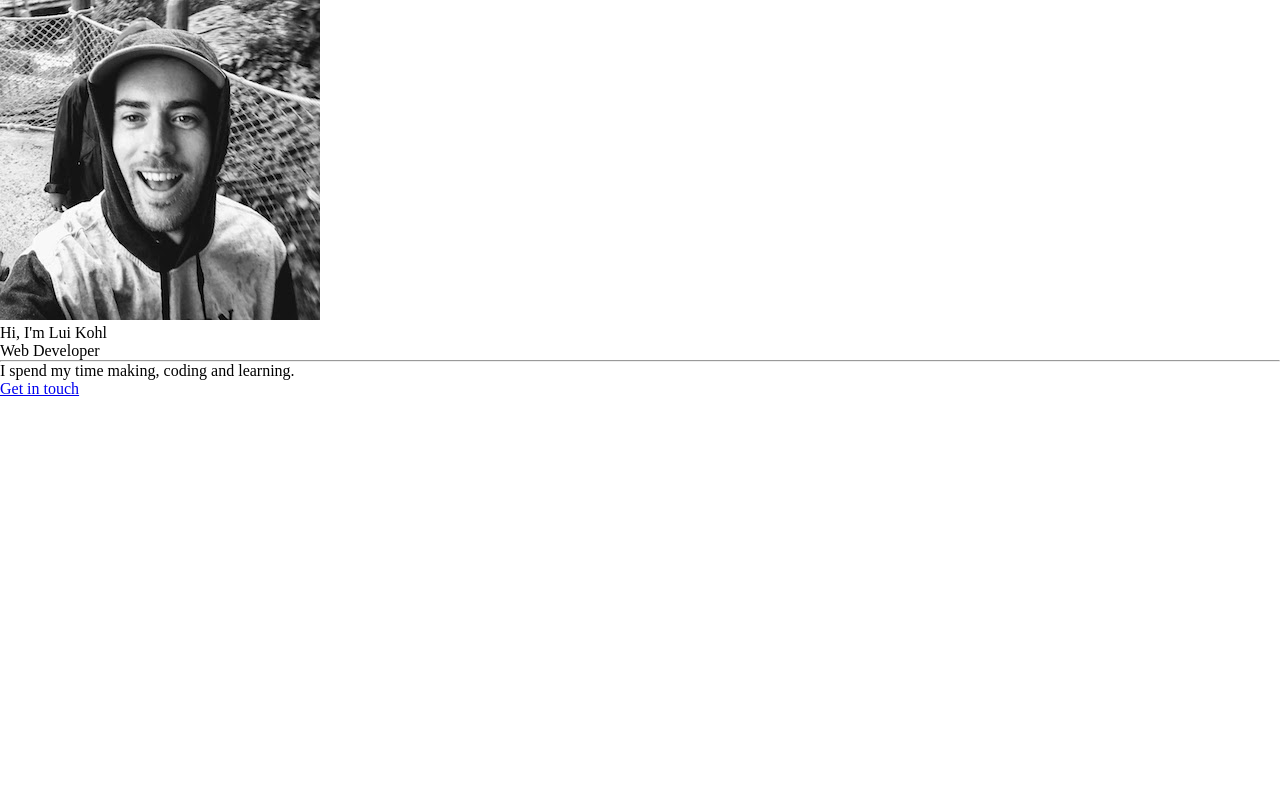
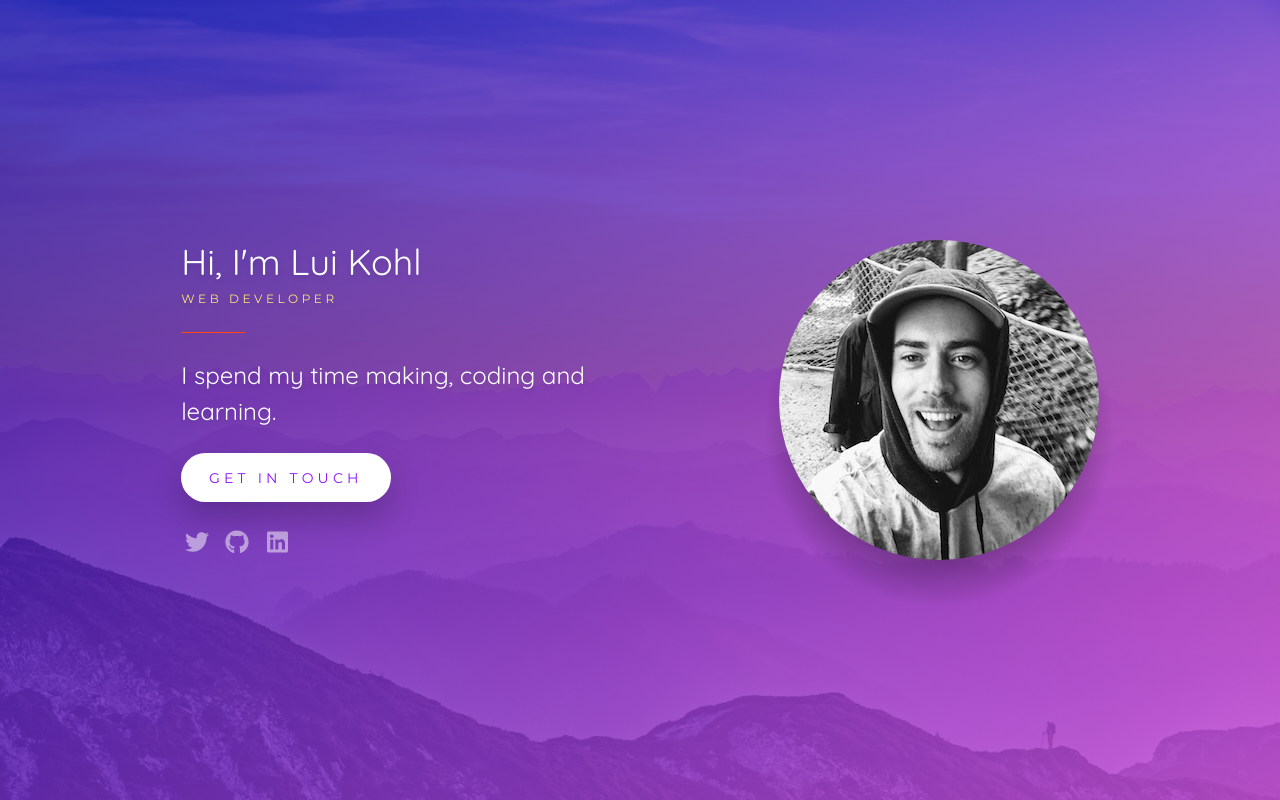
Before and after one commit to luijoy/luijoy-personal, a plain HTML site: page index.html in a window 1280 px wide. Drawn offline with Linux system fonts and the light colour scheme.

Commit message:
completed styles and animation

```diff
--- /dev/null
+++ b/css/animations.css
@@ -0,0 +1,181 @@
+@keyframes bounceIn {
+  from {
+    opacity: 0;
+    transform: scale(0.5);
+  }
+  to {
+    opacity: 1;
+    transform: scale(1);
+  }
+}
+
+.wallpaper,
+.picture-shadow,
+.picture-image,
+.name,
+.job,
+.hr,
+.description,
+.contact,
+.social li {
+  animation-duration: 1s;
+  animation-timing-function: cubic-bezier(0, 0.5, 0, 1);
+  animation-fill-mode: both;
+}
+
+.contact {
+  animation-name: bounceIn;
+}
+
+@keyframes fillUp {
+  from {
+    transform: scaleX(0);
+  }
+  to {
+    transform: scaleX(1);
+  }
+}
+
+@keyframes picImage {
+  from {
+    opacity: 0;
+    transform: scale(1.2) translateY(-1rem);
+  }
+  to {
+    opacity: 1;
+    transform: scale(1) translateY(0);
+  }
+}
+
+@keyframes picShadow {
+  from {
+    opacity: 0;
+    transform: scale(1.2) translateY(4rem);
+  }
+  to {
+    opacity: 1;
+    transform: scale(1.1) translateY(0);
+  }
+}
+
+@keyframes slideDown {
+  from {
+    opacity: 0;
+    transform: translateY(-1rem);
+  }
+  to {
+    opacity: 1;
+    transform: translateY(0);
+  }
+}
+
+@keyframes slideUp {
+  from {
+    opacity: 0;
+    transform: translateY(1rem);
+  }
+  to {
+    opacity: 1;
+    transform: translateY(0);
+  }
+}
+
+@keyframes zoomOut {
+  from {
+    opacity: 0;
+    transform: scale(1.05);
+  }
+  to {
+    opacity: 0.2;
+    transform: scale(1);
+  }
+}
+
+.picture-shadow,
+.picture-image {
+  animation-duration: 750ms;
+  animation-timing-function: cubic-bezier(0, 0.5, 0.25, 1.25);
+}
+
+.wallpaper {
+  animation-name: zoomOut;
+  animation-timing-function: ease-out;
+}
+
+.picture-shadow {
+  animation-name: picShadow;
+}
+
+.picture-image {
+  animation-name: picImage;
+}
+
+.name {
+  animation-name: slideDown;
+}
+
+.job {
+  animation-name: slideUp;
+}
+
+.hr {
+  animation-name: fillUp;
+}
+
+.description {
+  animation-name: slideUp;
+}
+
+.social li {
+  animation-duration: 500ms;
+  animation-name: slideUp;
+  animation-timing-function: cubic-bezier(0.5, 0, 0.5, 1.5);
+}
+
+.name {
+  animation-delay: 100ms;
+}
+
+.job {
+  animation-delay: 200ms;
+}
+
+.hr {
+  animation-delay: 300ms;
+}
+
+.description {
+  animation-delay: 400ms;
+}
+
+.picture-image {
+  animation-delay: 500ms;
+}
+
+.picture-shadow {
+  animation-delay: 500ms;
+}
+
+.contact {
+  animation-delay: 600ms;
+}
+
+.social li:nth-child(1) {
+  animation-delay: 800ms;
+}
+
+.social li:nth-child(2) {
+  animation-delay: 900ms;
+}
+
+.social li:nth-child(3) {
+  animation-delay: 1s;
+}
+
+.social li:nth-child(4) {
+  animation-delay: 1.1s;
+}
+
+.social li:nth-child(5) {
+  animation-delay: 1.2s;
+}
--- a/css/main.css
+++ b/css/main.css
@@ -0,0 +1,225 @@
+html {
+  background-color: #5f45bb;
+  background-image: linear-gradient(to bottom right, #180cac, #d054e4);
+  color: #fff;
+  font-family: "Quicksand", sans-serif;
+  font-size: 16px;
+  -moz-osx-font-smoothing: grayscale;
+  -webkit-font-smoothing: antialiased;
+  line-height: 1.5;
+  min-height: 100vh;
+  min-width: 300px;
+  overflow-x: hidden;
+  text-shadow: 0 3px 5px rgba(0, 0, 0, 0.1);
+}
+
+a {
+  color: currentColor;
+  cursor: pointer;
+  text-decoration: none;
+}
+
+/* 2. Shared */
+
+.wallpaper {
+  display: block;
+  height: 100%;
+  left: 0;
+  top: 0;
+  width: 100%;
+}
+
+.wallpaper,
+.picture-shadow,
+.picture-image {
+  display: block;
+  height: 100%;
+  left: 0;
+  top: 0;
+  width: 100%;
+}
+
+.job,
+.button {
+  font-family: "Montserrat", "Quicksand", sans-serif;
+  letter-spacing: 0.3em;
+  text-transform: uppercase;
+}
+
+.button,
+.social a {
+  transform-origin: center;
+  transition-duration: 100ms;
+}
+
+/* 3. Specific */
+
+.wallpaper {
+  background-image: url("../images/austria.jpg");
+  background-position: center;
+  background-size: cover;
+  opacity: 0.2;
+  position: fixed;
+}
+
+.content {
+  display: flex;
+  position: relative;
+  min-height: 100vh;
+}
+
+.side {
+  max-height: 20rem;
+  max-width: 20rem;
+}
+
+.about {
+  max-width: 26rem;
+}
+
+.picture {
+  padding-top: 100%;
+  position: relative;
+  width: 100%;
+}
+
+.picture-shadow {
+  border-radius: 300689px;
+  background-image: radial-gradient(#000 0%, rgba(0, 0, 0, 0) 70%);
+  position: absolute;
+  top: 10%;
+}
+
+.picture-image {
+  border-radius: 300689px;
+  position: absolute;
+}
+
+.name {
+  font-size: 2.25rem;
+  line-height: 1.125;
+  margin-bottom: 0.5rem;
+}
+
+.job {
+  color: #ffe479;
+  font-size: 0.75rem;
+}
+
+.hr {
+  background-color: #ff470f;
+  border: none;
+  content: "";
+  height: 1px;
+  margin-bottom: 1.5rem;
+  margin-top: 1.5rem;
+  transform-origin: center left;
+  width: 4rem;
+}
+
+.description {
+  font-size: 1.5rem;
+}
+
+.contact {
+  display: inline-block;
+  margin-top: 1.5rem;
+  vertical-align: top;
+}
+
+.button {
+  background-color: #fff;
+  border-radius: 290486px;
+  box-shadow: 0 1rem 2rem rgba(0, 0, 0, 0.2);
+  color: #9013fe;
+  display: inline-block;
+  font-size: 0.875rem;
+  line-height: 1;
+  padding: 1.25em 2em;
+  text-shadow: none;
+  transition-property: box-shadow, transform;
+  user-select: none;
+  vertical-align: top;
+  white-space: nowrap;
+  will-change: box-shadow, transform;
+}
+
+.button:hover {
+  box-shadow: 0 1.5rem 3rem rgba(0, 0, 0, 0.2);
+  transform: scale(1.02) translateY(-4px);
+}
+
+.button:active {
+  box-shadow: 0 0.5rem 1rem rgba(0, 0, 0, 0.3);
+  transform: scale(0.98) translateY(-2px);
+}
+
+.social {
+  display: flex;
+  margin-top: 1.5rem;
+}
+
+.social li {
+  height: 2rem;
+  margin-right: 0.5rem;
+  text-align: center;
+  width: 2rem;
+}
+
+.social a {
+  align-items: center;
+  display: flex;
+  font-size: 1.5rem;
+  height: 2rem;
+  justify-content: center;
+  opacity: 0.5;
+  transition-property: opacity, transform;
+  width: 2rem;
+  will-change: opacity, transform;
+}
+
+.social a:hover {
+  opacity: 1;
+  transform: scale(1.25);
+}
+
+.social a:active {
+  opacity: 1;
+  transform: scale(1.1);
+}
+
+/* 4. Responsiveness */
+
+@media screen and (max-width: 799px) {
+  .content {
+    flex-direction: column;
+    justify-content: center;
+    align-items: center;
+    padding: 5rem 3rem;
+  }
+  .side {
+    margin-bottom: 3rem;
+    width: 100%;
+  }
+}
+
+@media screen and (min-width: 800px) {
+  .content {
+    align-items: center;
+    justify-content: space-around;
+    justify-content: space-evenly;
+    padding: 4rem;
+  }
+  .side {
+    flex-grow: 0;
+    flex-shrink: 0;
+    height: 20rem;
+    margin-left: 4rem;
+    order: 2;
+    width: 20rem;
+  }
+  .about {
+    flex-grow: 1;
+    flex-shrink: 1;
+  }
+}
--- a/index.html
+++ b/index.html
@@ -6,15 +6,18 @@
   <meta http-equiv="X-UA-Compatible" content="IE=edge">
   <meta name="viewport" content="width=device-width, initial-scale=1">
   <title>Lui Kohl – Web Developer</title>
+  <link href="https://fonts.googleapis.com/css?family=Montserrat|Quicksand" rel="stylesheet">
   <link rel="stylesheet" type="text/css" href="css/minireset.min.css">
   <link rel="stylesheet" type="text/css" href="css/main.css">
-</head>
+  <link rel="stylesheet" type="text/css" href="css/animations.css">
+  <script defer type="text/javascript" src="js/main.js"></script>
+  <script defer src="https://use.fontawesome.com/releases/v5.0.0/js/all.js"></script></head>
 
 <body>
-  <div class="wallpaper"></div>
+  <div id="wallpaper" class="wallpaper" data-image="images/austria.jpg"></div>
   <div class="content">
     <aside class="side">
-      <figure class="picture">
+      <figure id="picture" class="picture">
         <div class="picture-shadow"></div>
         <img id="pictureImage" class="picture-image" src="images/lui.jpg" srcset="images/lui.jpg 1x,
                      images/lui@2x.jpg 2x,
@@ -39,8 +42,25 @@
           Get in touch
         </a>
       </div>
-      </main>
-      </div>
+      <ul class="social">
+        <li>
+          <a>
+            <i class="fab fa-twitter"></i>
+          </a>
+        </li>
+        <li>
+          <a>
+            <i class="fab fa-github"></i>
+          </a>
+        </li>
+        <li>
+          <a>
+            <i class="fab fa-linkedin"></i>
+          </a>
+        </li>
+      </ul>
+    </main>
+  </div>
 </body>
 
 </html>
```
Also changed, not shown: js/main.js (added), 1 other file.
